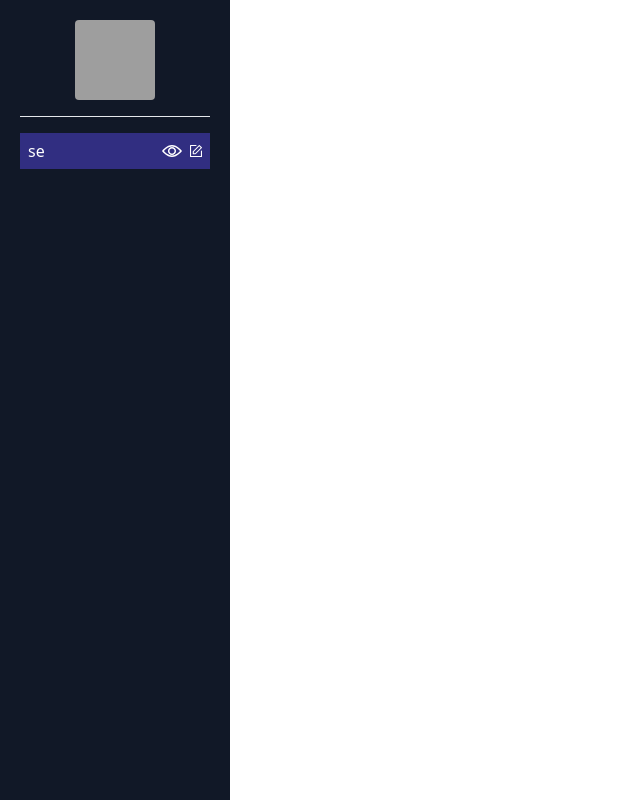
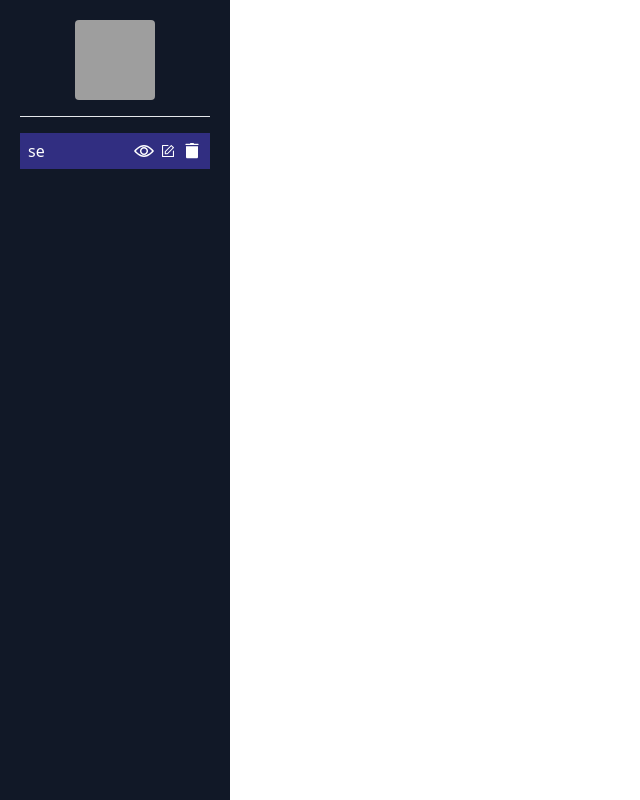
Before and after one commit to Serkan-Ucakcioglu/Invoice-System, a React (Vite) app: page /#/ in a window 1280 px wide. Shown: the whole page, without its empty margins (0-640 px from the left). Built offline with nearby package versions, Linux system fonts and the light colour scheme; grey boxes are pictures that could not be loaded.

Commit message:
trash svg add

```diff
--- /dev/null
+++ b/src/Assets/TrashSvg.jsx
@@ -0,0 +1,15 @@
+import React from "react";
+
+function TrashSvg() {
+  return (
+    <svg
+      viewBox="0 0 30 30"
+      className="w-5 h-5 ml-2 cursor-pointer"
+      fill="#fff"
+    >
+      <path d="M 13 3 A 1.0001 1.0001 0 0 0 11.986328 4 L 6 4 A 1.0001 1.0001 0 1 0 6 6 L 24 6 A 1.0001 1.0001 0 1 0 24 4 L 18.013672 4 A 1.0001 1.0001 0 0 0 17 3 L 13 3 z M 6 8 L 6 24 C 6 25.105 6.895 26 8 26 L 22 26 C 23.105 26 24 25.105 24 24 L 24 8 L 6 8 z" />
+    </svg>
+  );
+}
+
+export default TrashSvg;
--- a/src/Components/SideBar/SideBar.jsx
+++ b/src/Components/SideBar/SideBar.jsx
@@ -1,5 +1,6 @@
 import React from "react";
 import EditSvg from "../../Assets/EditSvg";
+import TrashSvg from "../../Assets/TrashSvg";
 import ViewSvg from "../../Assets/ViewSvg";
 
 function SideBar() {
@@ -20,6 +21,7 @@ function SideBar() {
           <div className="flex ml-auto">
             <ViewSvg />
             <EditSvg />
+            <TrashSvg />
           </div>
         </div>
       </div>
```
